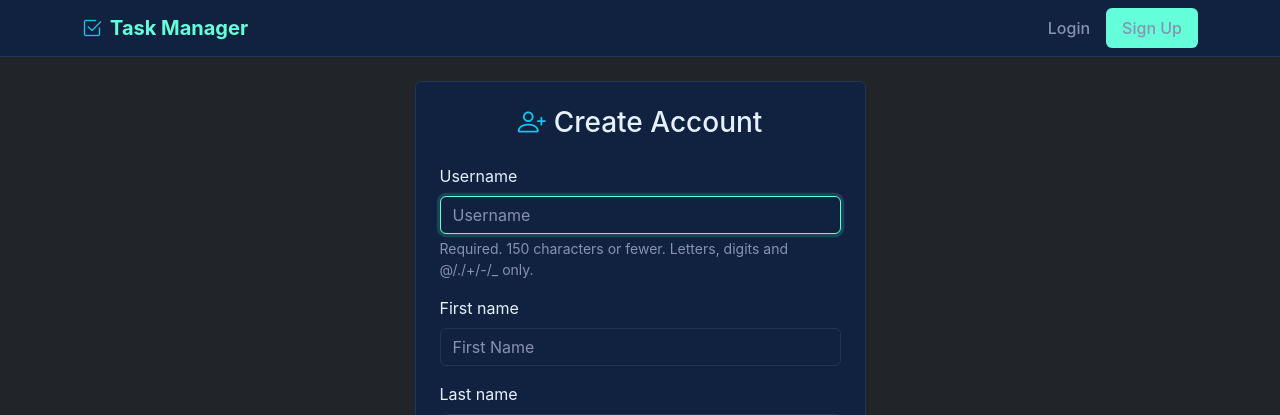
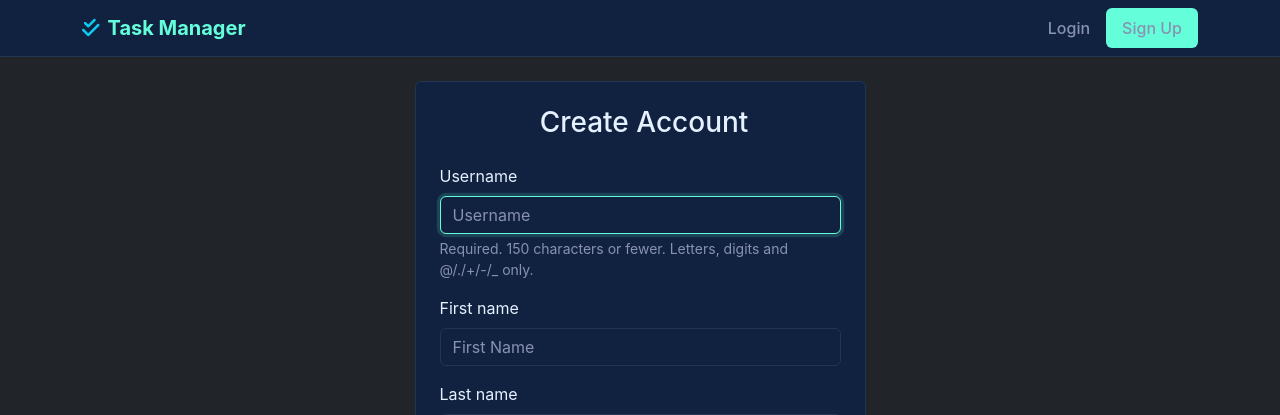
Before and after one commit to Mohammad-Rafi/smart-task-manager, a Django app: page /signup/ in a window 1280 px wide. Shown: the top 415 px of the page. Run offline with Django 4.2, Linux system fonts and the light colour scheme.

```diff
--- a/tasks/templates/tasks/base.html
+++ b/tasks/templates/tasks/base.html
@@ -7,16 +7,17 @@
     <meta name="description" content="Smart Task Manager - Organize your tasks efficiently">
     <title>{% block title %}Smart Task Manager{% endblock %}</title>
     <link href="https://cdn.jsdelivr.net/npm/bootstrap@5.3.2/dist/css/bootstrap.min.css" rel="stylesheet">
-    <link rel="stylesheet" href="https://cdn.jsdelivr.net/npm/bootstrap-icons@1.11.1/font/bootstrap-icons.css">
+    <link rel="stylesheet" href="https://cdnjs.cloudflare.com/ajax/libs/font-awesome/6.5.1/css/all.min.css">
     <link rel="stylesheet" href="{% static 'tasks/css/style.css' %}">
     {% block extra_css %}{% endblock %}
+<base target="_blank">
 </head>
 <body class="bg-dark text-light">
     <!-- Navbar -->
     <nav class="navbar navbar-expand-lg navbar-dark bg-dark border-bottom border-secondary">
         <div class="container">
             <a class="navbar-brand fw-bold" href="{% url 'tasks:home' %}">
-                <i class="bi bi-check2-square text-info me-2"></i>Task Manager
+                <i class="fas fa-check-double text-info me-2"></i>Task Manager
             </a>
             <button class="navbar-toggler" type="button" data-bs-toggle="collapse" data-bs-target="#navbarNav">
                 <span class="navbar-toggler-icon"></span>
@@ -26,26 +27,26 @@
                     {% if user.is_authenticated %}
                         <li class="nav-item">
                             <a class="nav-link" href="{% url 'tasks:dashboard' %}">
-                                <i class="bi bi-speedometer2 me-1"></i>Dashboard
+                                <i class="fas fa-tachometer-alt me-1"></i>Dashboard
                             </a>
                         </li>
                         <li class="nav-item">
                             <a class="nav-link" href="{% url 'tasks:task_list' %}">
-                                <i class="bi bi-list-task me-1"></i>Tasks
+                                <i class="fas fa-tasks me-1"></i>Tasks
                             </a>
                         </li>
                         <li class="nav-item">
                             <a class="nav-link" href="{% url 'tasks:category_list' %}">
-                                <i class="bi bi-folder me-1"></i>Categories
+                                <i class="fas fa-folder me-1"></i>Categories
                             </a>
                         </li>
                         <li class="nav-item dropdown">
                             <a class="nav-link dropdown-toggle" href="#" role="button" data-bs-toggle="dropdown">
-                                <i class="bi bi-person-circle me-1"></i>{{ user.first_name|default:user.username }}
+                                <i class="fas fa-user-circle me-1"></i>{{ user.first_name|default:user.username }}
                             </a>
                             <ul class="dropdown-menu dropdown-menu-dark dropdown-menu-end">
                                 <li><a class="dropdown-item" href="{% url 'tasks:logout' %}">
-                                    <i class="bi bi-box-arrow-right me-2"></i>Logout
+                                    <i class="fas fa-sign-out-alt me-2"></i>Logout
                                 </a></li>
                             </ul>
                         </li>
```
